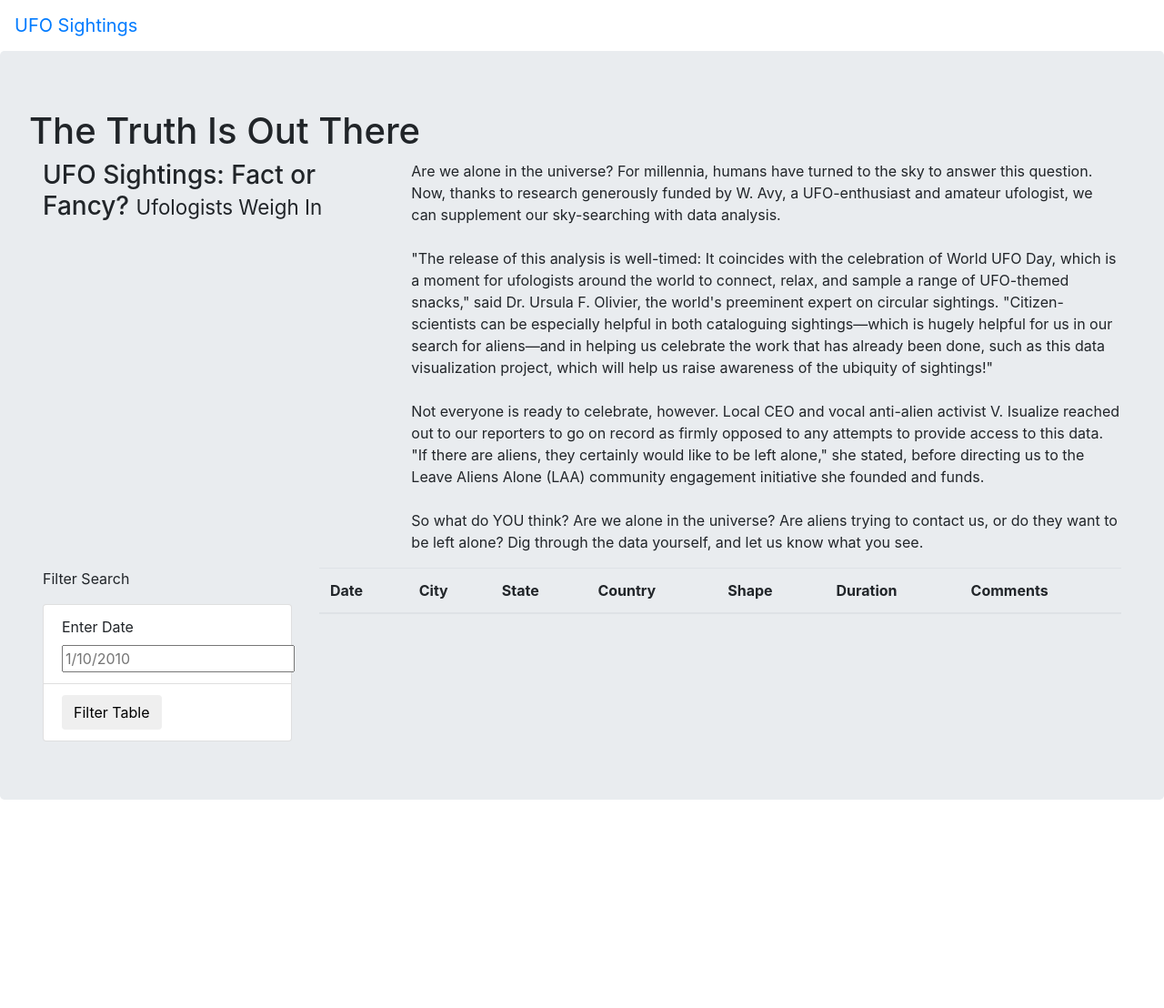
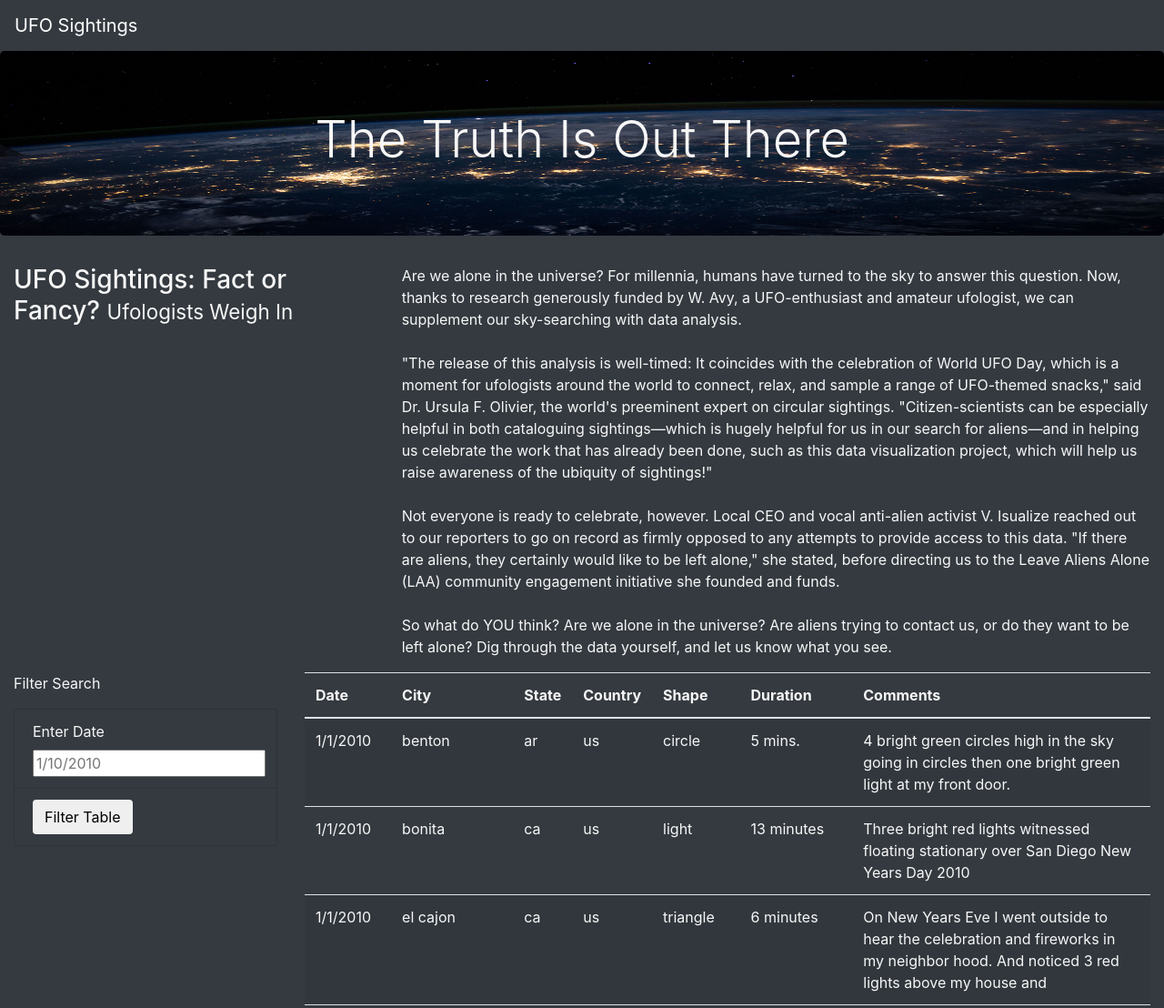
Before and after one commit to angkohtenko/UFOs, a plain HTML site: page index.html in a window 1280 px wide. Shown: the top 1108 px of the page at 91% size. Before the commit the page ends 911 px from the top, so only its background shows below. Drawn offline with nearby package versions, Linux system fonts and the light colour scheme.

Commit message:
styling applied to webpage

```diff
--- a/index.html
+++ b/index.html
@@ -13,14 +13,15 @@
     />
     <link rel="stylesheet" href="static/css/style.css">
 </head>
-<body>
+<body class="bg-dark">
     <div class="wrapper">
-        <nav class="navbar navbar-expand-lg">
+        <nav class="navbar navbar-dark bg-dark navbar-expand-lg">
             <a class="navbar-brand" href="index.html">UFO Sightings</a>
         </nav>
     </div>
     <div class="jumbotron">
-        <h1>The Truth Is Out There</h1>
+        <h1 class="display-4">The Truth Is Out There</h1>
+    </div>
     <div class="container-fluid">
         <div class="row">
             <div class="col-md-4">
@@ -32,19 +33,19 @@
                 </p>
             </div>
         </div>
+
     </div>
-
     <div class="container-fluid">
         <div class="row">
             <div class="col-md-3">
-                    <form>
+                <form class="bg-dark">
                     <p>Filter Search</p>
-                        <ul class="list-group">
-                            <li class="list-group-item">
+                    <ul class="list-group bg-dark">
+                        <li class="list-group-item bg-dark">
                             <label for="date">Enter Date</label>
                             <input type="text" placeholder="1/10/2010" id="datetime" />
                         </li>
-                            <li class="list-group-item">
+                        <li class="list-group-item bg-dark">
                             <button id="filter-btn" type="button" class="btn btn-default">Filter Table</button>
                         </li>
                     </ul>
@@ -69,6 +70,9 @@
 
         </div>
     </div>
-    </div>
+    <script src="https://cdnjs.cloudflare.com/ajax/libs/d3/4.11.0/d3.js"></script>
+    <script src="static/js/data.js"></script>
+    <script src="static/js/app.js"></script>
+
 </body>
 </html>
--- a/static/css/style.css
+++ b/static/css/style.css
@@ -0,0 +1,10 @@
+body {
+    color: #f7f7f7;
+}
+
+
+.jumbotron  {
+    background-image: url("../images/nasa.jpg");
+    background-size: 100% 100%;
+    text-align: center;
+    }
```
Also changed, not shown: static/images/nasa.jpg (added). Lines whose indentation alone changed are shown as unchanged.
